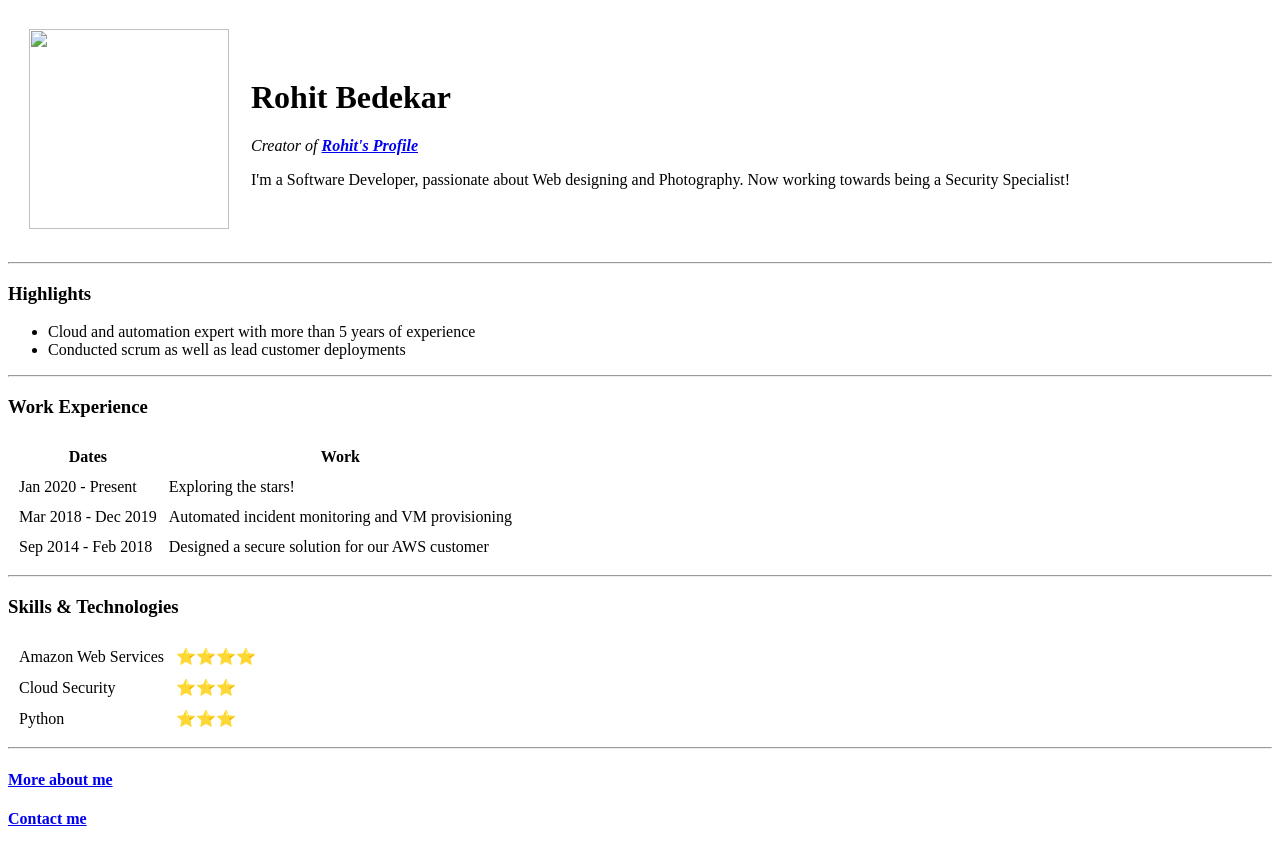
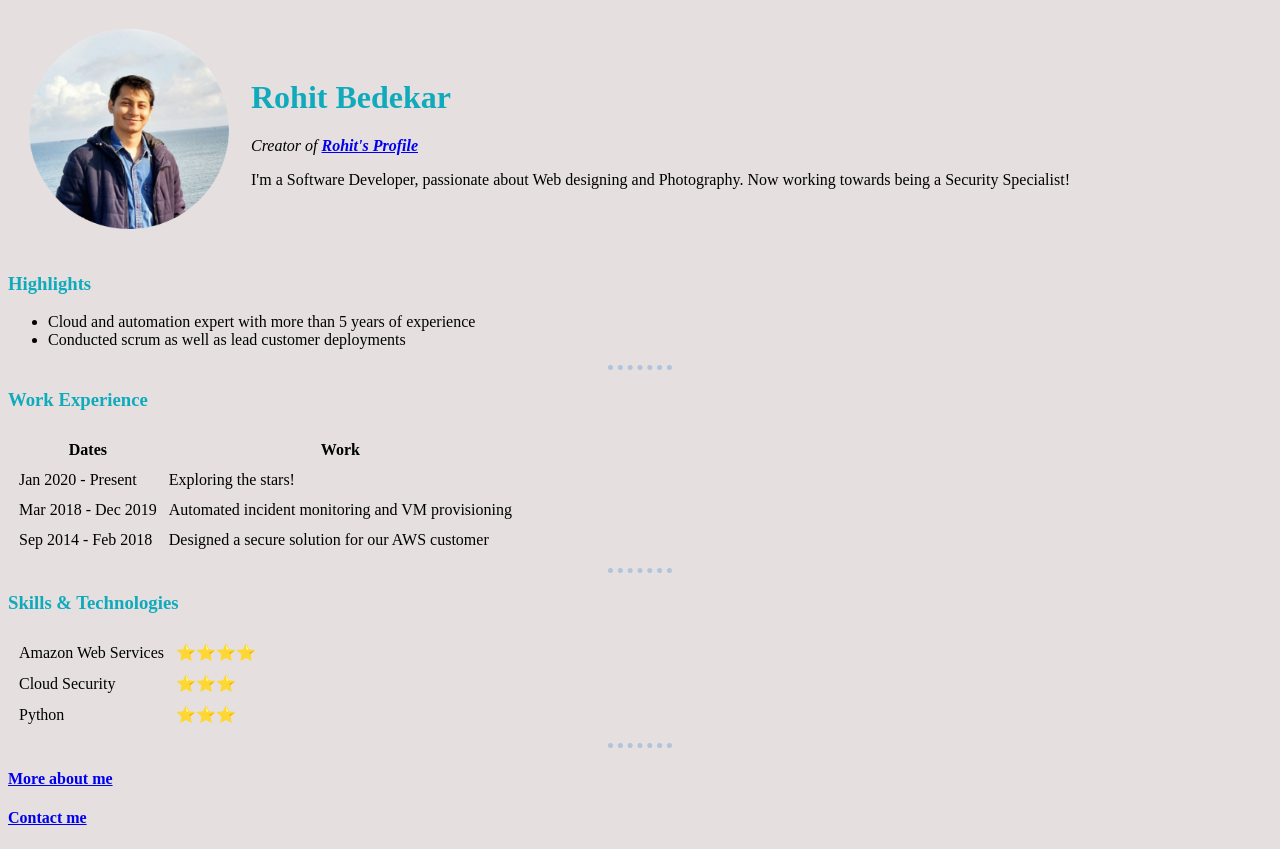
Before and after one commit to rohitbedekar/myprofile, a plain HTML site: page index.html in a window 1280 px wide. Drawn offline with Linux system fonts and the light colour scheme.

Commit message:
reference css in all pages

```diff
--- a/index.html
+++ b/index.html
@@ -5,13 +5,14 @@
     <meta charset="UTF-8">
     <meta name="viewport" content="width=device-width, initial-scale=1.0">
     <title>My Profile</title>
+    <link rel="stylesheet" href="css/styles.css">
 </head>
 
 <body>
     <table cellspacing="20">
         <tr>
             <td>
-                <img src="profile.png" height="200" width="200">
+                <img src="images/profile.png" height="200" width="200">
             </td>
             <td>
                 <h1>Rohit Bedekar</h1>
@@ -24,7 +25,7 @@
     </table>
 
 
-    <hr>
+
     <h3>Highlights</h3>
     <ul>
         <li>Cloud and automation expert with more than 5 years of experience</li>
```
Also changed, not shown: about.html (+1 -0 lines), contact.html (+1 -0 lines).
